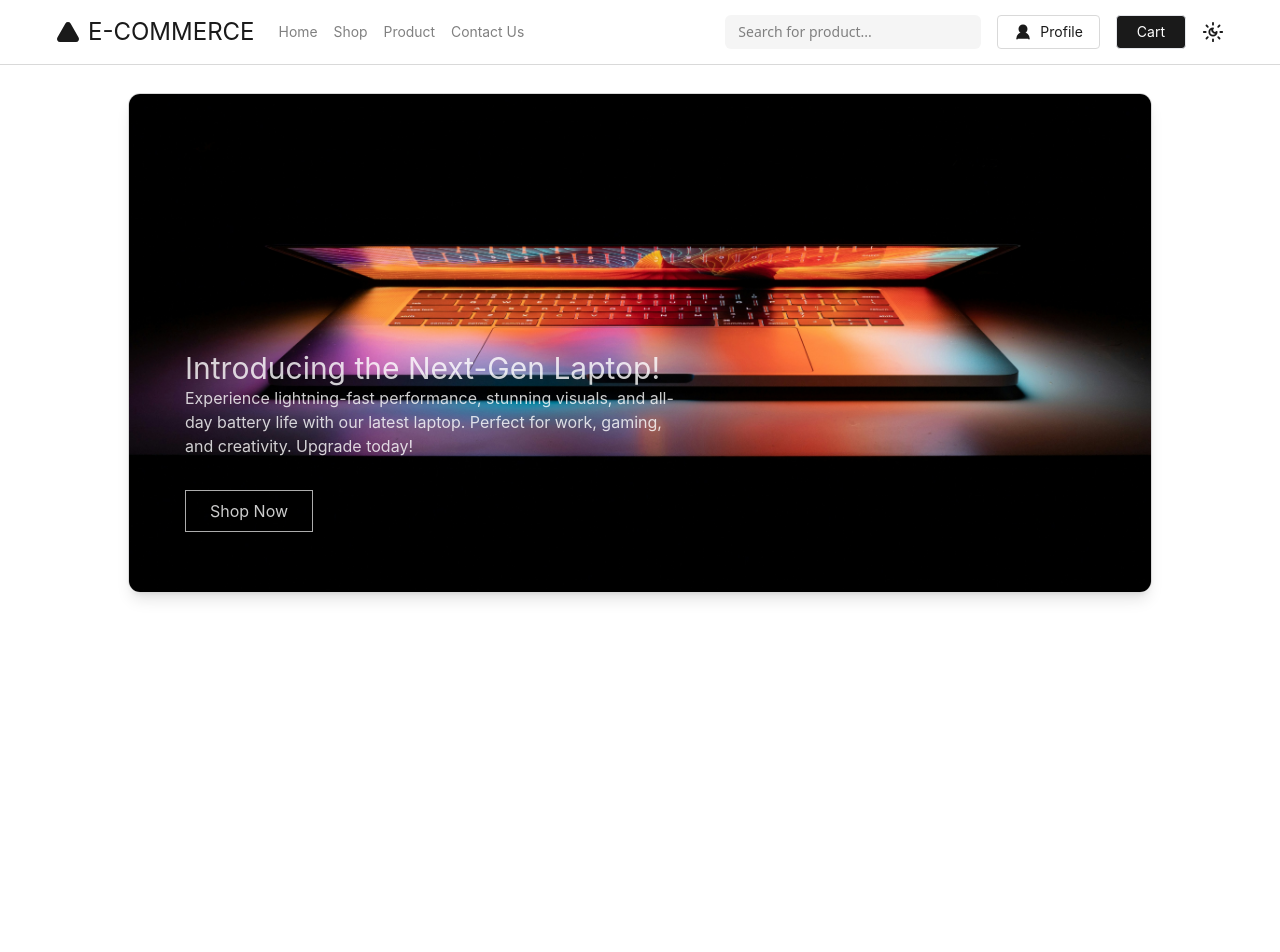
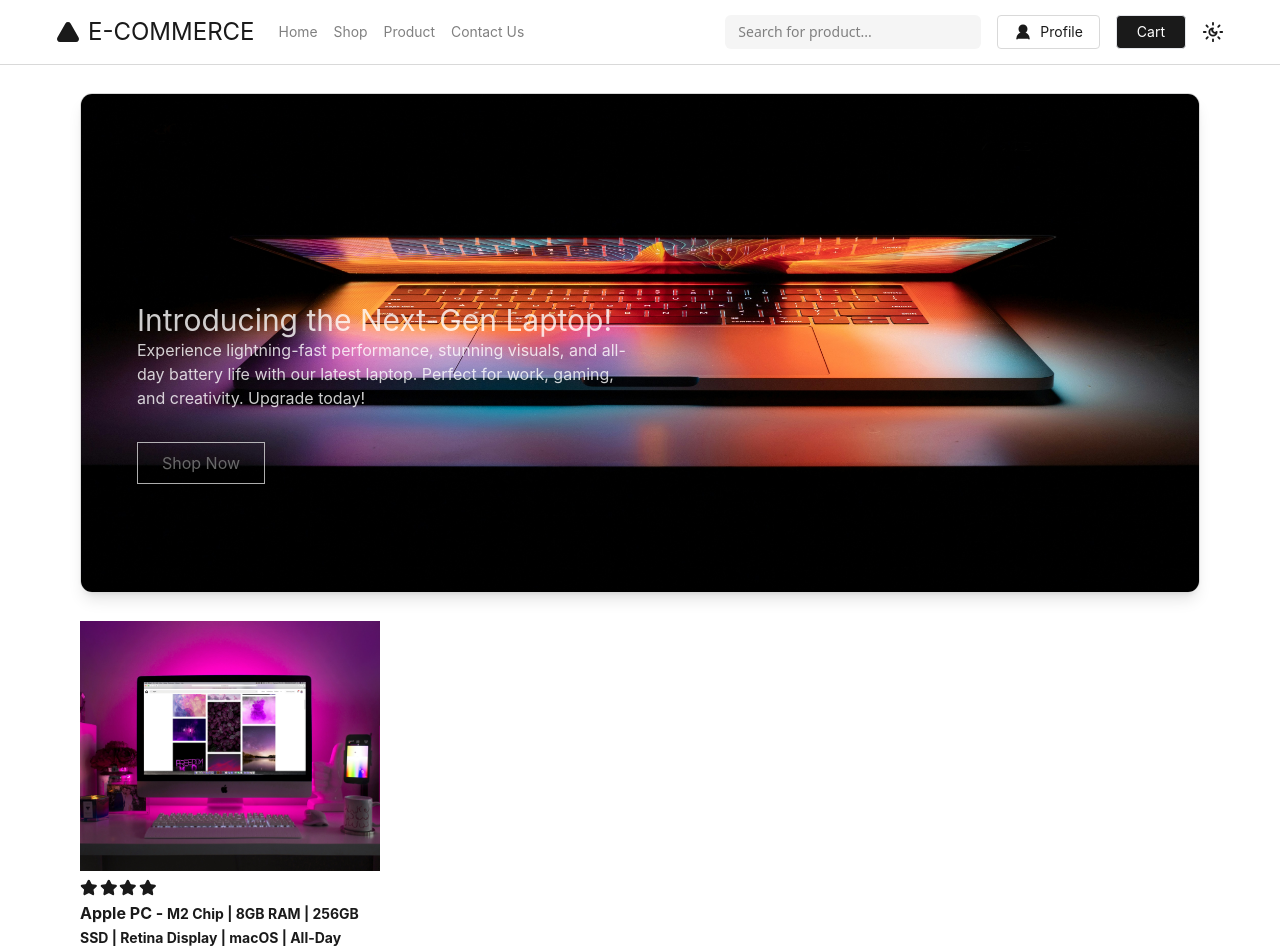
Before and after one commit to Beridze0/e-commerce, a React (Vite) app: page / in a window 1280 px wide. Shown: the top 952 px of the page. Before the commit the page ends 800 px from the top, so only its background shows below. Built offline with nearby package versions, Linux system fonts and the light colour scheme.

Commit message:
ItemCard

```diff
--- a/src/App.jsx
+++ b/src/App.jsx
@@ -1,15 +1,17 @@
-import AdBanner from "./components/features/adBanner"
-import Navbar from "./components/layout/Navbar"
+import AdBanner from "./components/features/adBanner";
+import Featured from "./components/features/Featured";
+import Navbar from "./components/layout/Navbar";
 
 const App = () => {
   return (
     <div className="w-full">
       <Navbar />
-      <AdBanner />
+      <div className="mx-20">
+        <AdBanner />
+        <Featured />
+      </div>
     </div>
+  );
+};
 
-
-  )
-}
-
-export default App
+export default App;
--- a/src/components/features/AdBanner.jsx
+++ b/src/components/features/AdBanner.jsx
@@ -2,21 +2,21 @@ import laptop from "../../assets/laptop.jpg";
 
 const AdBanner = () => {
   return (
-    <div className="text-primary flex justify-center items-center w-full py-7">
-      <div className="w-[80%] h-[500px] border border-border overflow-hidden rounded-xl shadow-lg relative">
+    <div className="text-primary flex items-center w-full py-7">
+      <div className="w-full h-[500px] border border-border overflow-hidden rounded-xl shadow-lg relative">
         <img
           src={laptop}
           alt="Ad"
           className="w-full h-full object-cover"
         />
-        <div className="absolute top-64 left-14 max-w-[500px] opacity-80 text-white">
+        <div className="absolute top-52 left-14 max-w-[500px] opacity-80 text-white">
           <h1 className="text-3xl">Introducing the Next-Gen Laptop!</h1>
           <p className="text-base">
             Experience lightning-fast performance, stunning visuals, and all-day
             battery life with our latest laptop. Perfect for work, gaming, and
             creativity. Upgrade today!
           </p>
-          <button className="my-8 border border-border py-2 px-6 hover:bg-hoverAccent">
+          <button className="my-8 border border-border py-2 px-6 text-textMuted transition hover:text-primary hover:border-primary">
             Shop Now
           </button>
         </div>
--- a/src/components/features/Featured.jsx
+++ b/src/components/features/Featured.jsx
@@ -1,6 +1,10 @@
+import ItemCard from "../ui/ItemCard"
+
 const Featured = () => {
   return (
-    <div>Featured</div>
+    <div className="text-primary flex items-center">
+        <ItemCard />
+    </div>
   )
 }
 
--- /dev/null
+++ b/src/components/ui/ItemCard.jsx
@@ -0,0 +1,28 @@
+import { Star } from "lucide-react";
+import computer from "../../assets/computer.jpg";
+
+const ItemCard = () => {
+  return (
+    <div>
+      <div className="w-[300px] h-[250px]">
+        <img src={computer} alt="" className="w-full h-full object-cover" />
+        <div className="flex items-center pt-2 pb-1 gap-[2px]">
+          <Star className="size-[1.1rem] fill-primary" />
+          <Star className="size-[1.1rem] fill-primary" />
+          <Star className="size-[1.1rem] fill-primary" />
+          <Star className="size-[1.1rem] fill-primary" />
+        </div>
+        <p className="font-bold pb-1">
+          Apple PC -{" "}
+          <span className="text-sm">
+            M2 Chip | 8GB RAM | 256GB SSD | Retina Display | macOS | All-Day
+            Battery Life
+          </span>
+        </p>
+        <p className="text-sm">$1000.00</p>
+      </div>
+    </div>
+  );
+};
+
+export default ItemCard;
```
Also changed, not shown: src/assets/computer.jpg (added).
